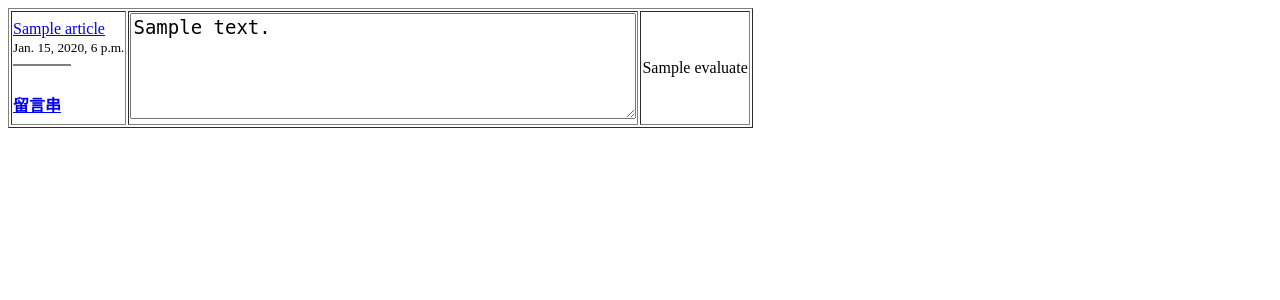
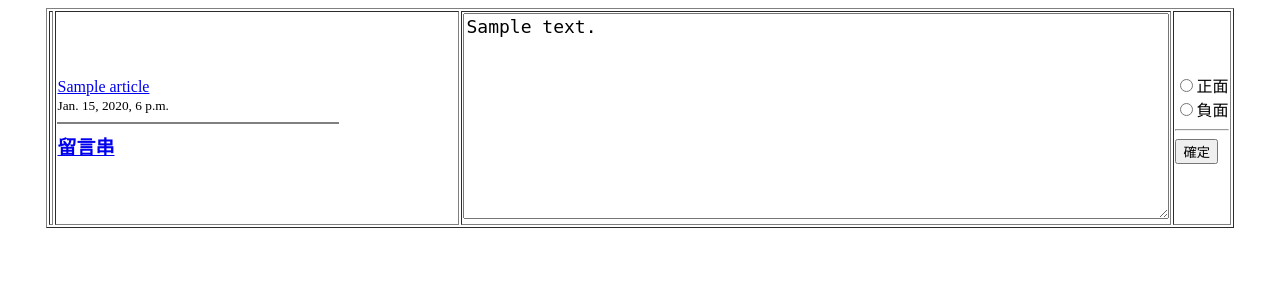
Before and after one commit to Llona/ipoa_evaluate_site, a Django app: template evaluate/templates/evaluate_article.html in a window 1280 px wide. Shown: the top 300 px of the page. Run offline with Django 3.2, Linux system fonts and the light colour scheme; the template is opened without the code that fills it: most values are stand-ins (such as "Sample title", 1, 10 or a date in 2020).

Commit message:
implement evaluate article function

```diff
--- a/evaluate/templates/evaluate_article.html
+++ b/evaluate/templates/evaluate_article.html
@@ -1,23 +1,55 @@
 <!DOCTYPE html>
 <html lang="en">
+    <title>文章列表</title>
+                    <style type="text/css">
+.NoNewline
+{
+word-break: keep-all;/*必須*/
+}
+</style>
 <head>
     <meta charset="UTF-8">
-    <title>文章列表</title>
+
 </head>
+
 <body>
     {% load tz %}
-    <table style='white-space: pre-line;' border="1">
+    <form action="" method="post">
+        {% csrf_token %}
+        <table align='center' border="1" style="word-break:break-all; word-wrap:break-all;">
             {% for i in article_list %}
             <tr>
-            <td><a href="{{ url|add:i.article_id }}">{{ i.title }}</a>
+                <td>
+                    <input type="hidden" value="{{ i.article_id }}" name="article_id_{{ forloop.counter }}">
+                    {% if forloop.first %}<input type="hidden" value="{{ forloop.revcounter }}" name="len_of_count">{% endif %}
+                </td>
+                <td width="400">
+                    <a href="{{ url|add:i.article_id }}">{{ i.title }}</a><br>
                     <small>{{ i.last_reply_time|timezone:"Asia/Taipei" }}</small>
-                <hr align=left noshade width="50%">
-                <a href="/non_evaluate_reply/{{ i.article_id }}/"><b>留言串</b></a>
+                    <hr align=left noshade width="70%">
+                    <a href="/non_evaluate_reply/{{ i.article_id }}/"><b style="font-size:19px;">留言串</b></a>
                 </td>
-            <td><textarea style="font-size:19px;width:500px;height:100px;">{{ i.content }}</textarea></td>
-            <td>{{ i.evaluate }}</td>
+                <td><textarea style="font-size:18px;width:700px;height:200px;">{{ i.content }}</textarea></td>
+                <td>
+                    {% ifequal i.evaluate 1 %}
+                    <input type="radio" name="evaluate_{{ forloop.counter }}" value=1 checked=checked>正面
+                    <input type="radio" name="evaluate_{{ forloop.counter }}" value=2>負面
+                    {% else %}
+                        {% ifequal i.evaluate 2 %}
+                        <input type="radio" name="evaluate_{{ forloop.counter }}" value=1>正面
+                        <input type="radio" name="evaluate_{{ forloop.counter }}" value=2 checked=checked>負面
+                        {% else %}
+                        <input type="radio" style="padding:1px;" name="evaluate_{{ forloop.counter }}" value=1>正面<br>
+                        <input type="radio" style="padding:1px;" name="evaluate_{{ forloop.counter }}" value=2>負面<br>
+                        {% endifequal %}
+                    {% endifequal %}
+                    <hr>
+                    <button type="submit" name="renew_all_item">確定</button>
+                    <!--<button type="reset" name="cancel">取消</button>-->
+                </td>
             </tr>
             {% endfor %}
         </table>
+    </form>
 </body>
 </html>
--- a/ipoa_evaluate_site/urls.py
+++ b/ipoa_evaluate_site/urls.py
@@ -17,16 +17,20 @@ from django.conf.urls import url
 from django.contrib import admin
 from django.contrib.auth.views import login
 from account.views import logout
-from evaluate.views import index, non_evaluate_article, non_evaluate_reply, all_evaluate_article, all_evaluate_reply, \
-    all_no_evaluate_reply
+from evaluate.views import index, evaluate_article, evaluate_reply
+    # non_evaluate_article, non_evaluate_reply, all_evaluate_article, all_evaluate_reply, all_no_evaluate_reply
 
 
 urlpatterns = [
-    url(r'^non_evaluate_article/$', non_evaluate_article),
-    url(r'^non_evaluate_reply/(\d+)/$', non_evaluate_reply),
-    url(r'^all_evaluate_article/$', all_evaluate_article),
-    url(r'^all_evaluate_reply/$', all_evaluate_reply),
-    url(r'^all_no_evaluate_reply/$', all_no_evaluate_reply),
+    url(r'^evaluate_article/$', evaluate_article),
+    url(r'^evaluate_reply/$', evaluate_reply),
+
+    # url(r'^non_evaluate_article/$', non_evaluate_reply),
+    # url(r'^non_evaluate_reply/(\d+)/$', non_evaluate_reply),
+    # url(r'^all_evaluate_article/$', all_evaluate_article),
+    # url(r'^all_evaluate_reply/$', all_evaluate_reply),
+    # url(r'^all_no_evaluate_reply/$', all_no_evaluate_reply),
+
     url(r'^$', index),
     url(r'^accounts/login/$', login, name='login'),
     # url(r'^accounts/logout/$', logout),
```
Also changed, not shown: evaluate/templates/index.html (+17 -7 lines), evaluate/views.py (+92 -38 lines). Lines whose indentation alone changed are shown as unchanged.
